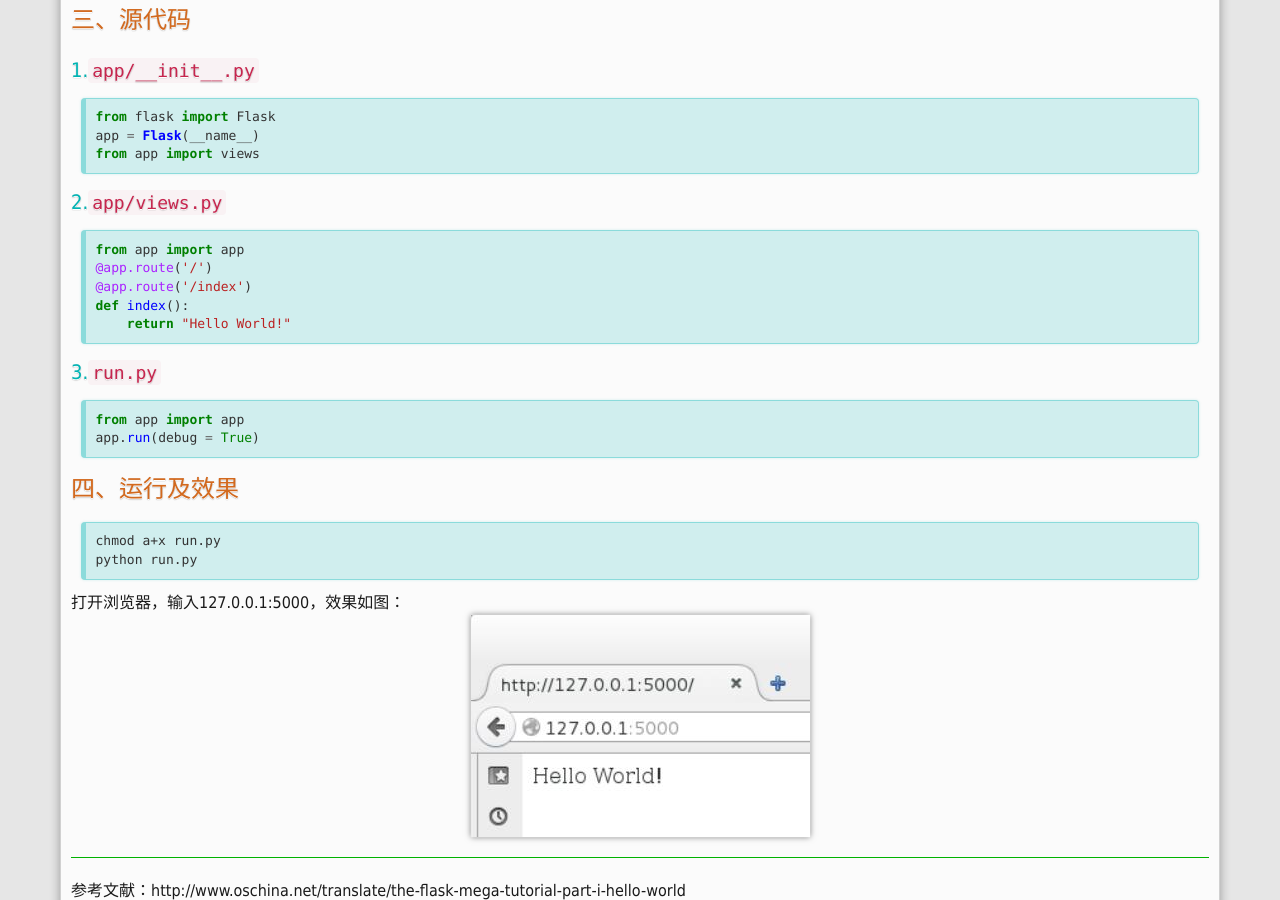
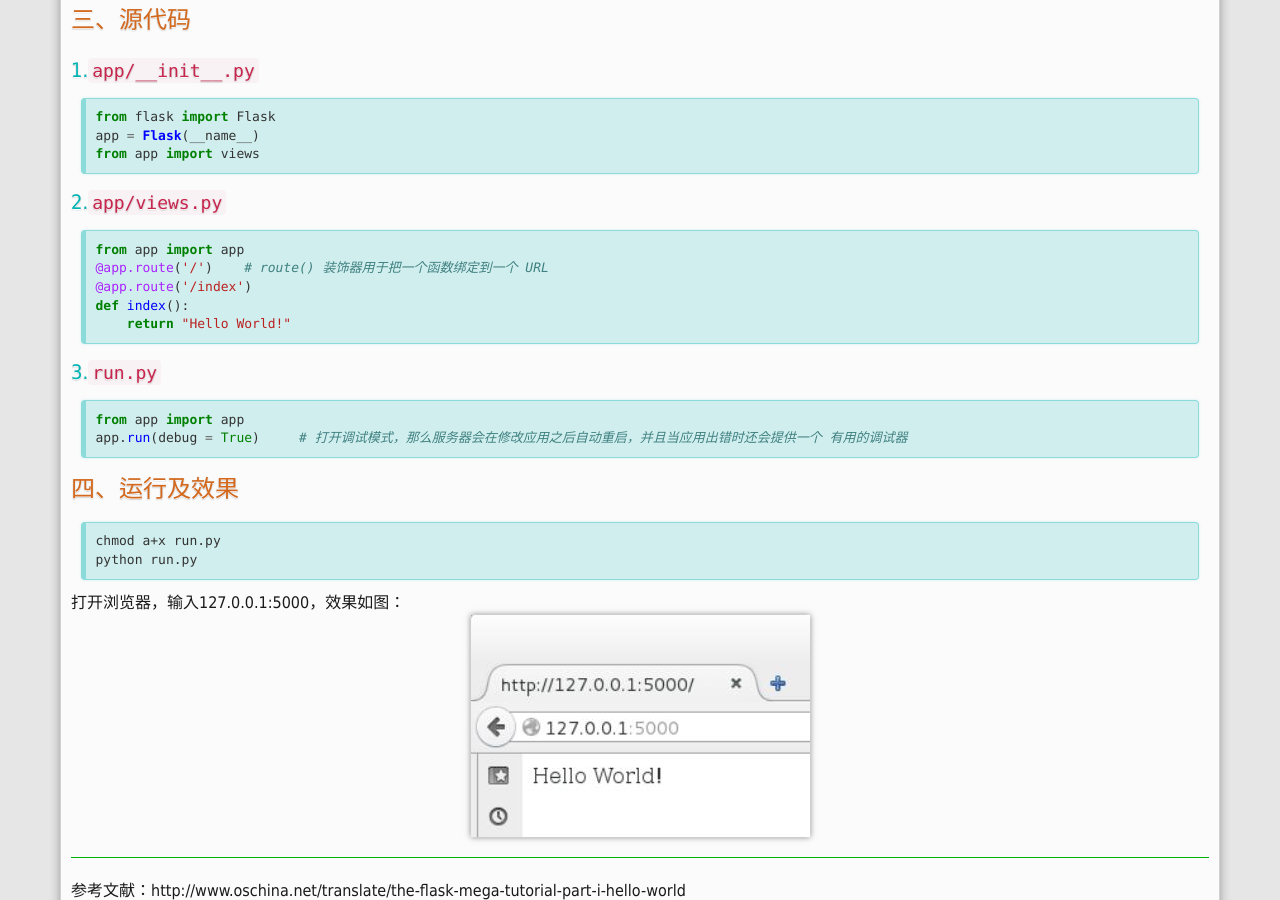
Before and after one commit to windmissing/windmissing.github.io, a Jekyll site: the page built from _posts/2016-08-28-flask-hello-world.md, in a window 1280 px wide and 900 px high, scrolled down 762 px. Built offline with Jekyll 4.4.1, drawn with Linux system fonts in a browser that asks for light colours; comment, search, counter and statistics services are not loaded.

Commit message:
Update 2016-08-28-flask-hello-world.md

````diff
--- a/_posts/2016-08-28-flask-hello-world.md
+++ b/_posts/2016-08-28-flask-hello-world.md
@@ -52,7 +52,7 @@ from app import views
 
 ```python
 from app import app
-@app.route('/')
+@app.route('/')    # route() 装饰器用于把一个函数绑定到一个 URL
 @app.route('/index')
 def index():
     return "Hello World!"
@@ -62,7 +62,7 @@ def index():
 
 ```python
 from app import app
-app.run(debug = True)
+app.run(debug = True)     # 打开调试模式，那么服务器会在修改应用之后自动重启，并且当应用出错时还会提供一个 有用的调试器
 ```
 
 #### 四、运行及效果
````
